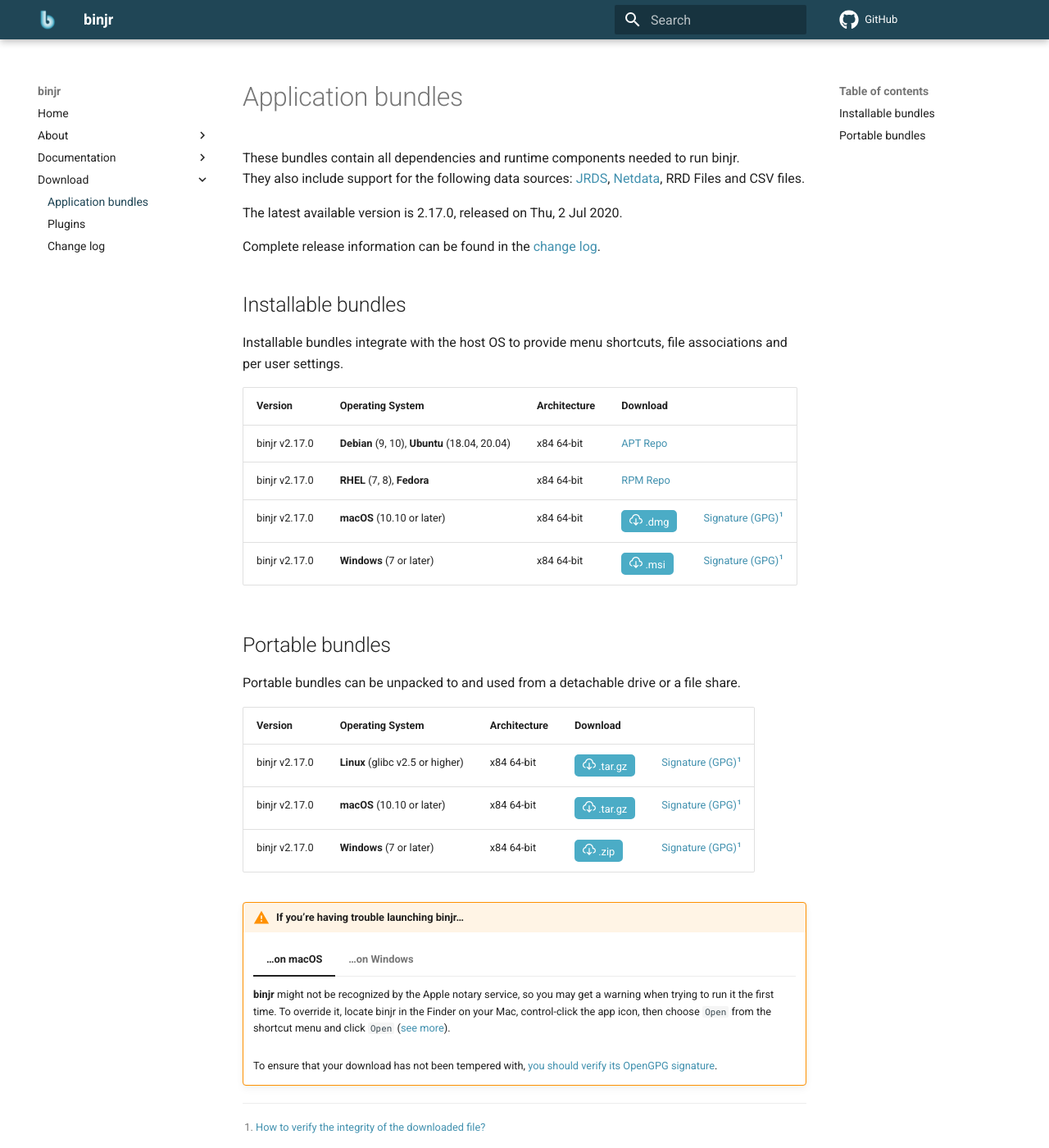
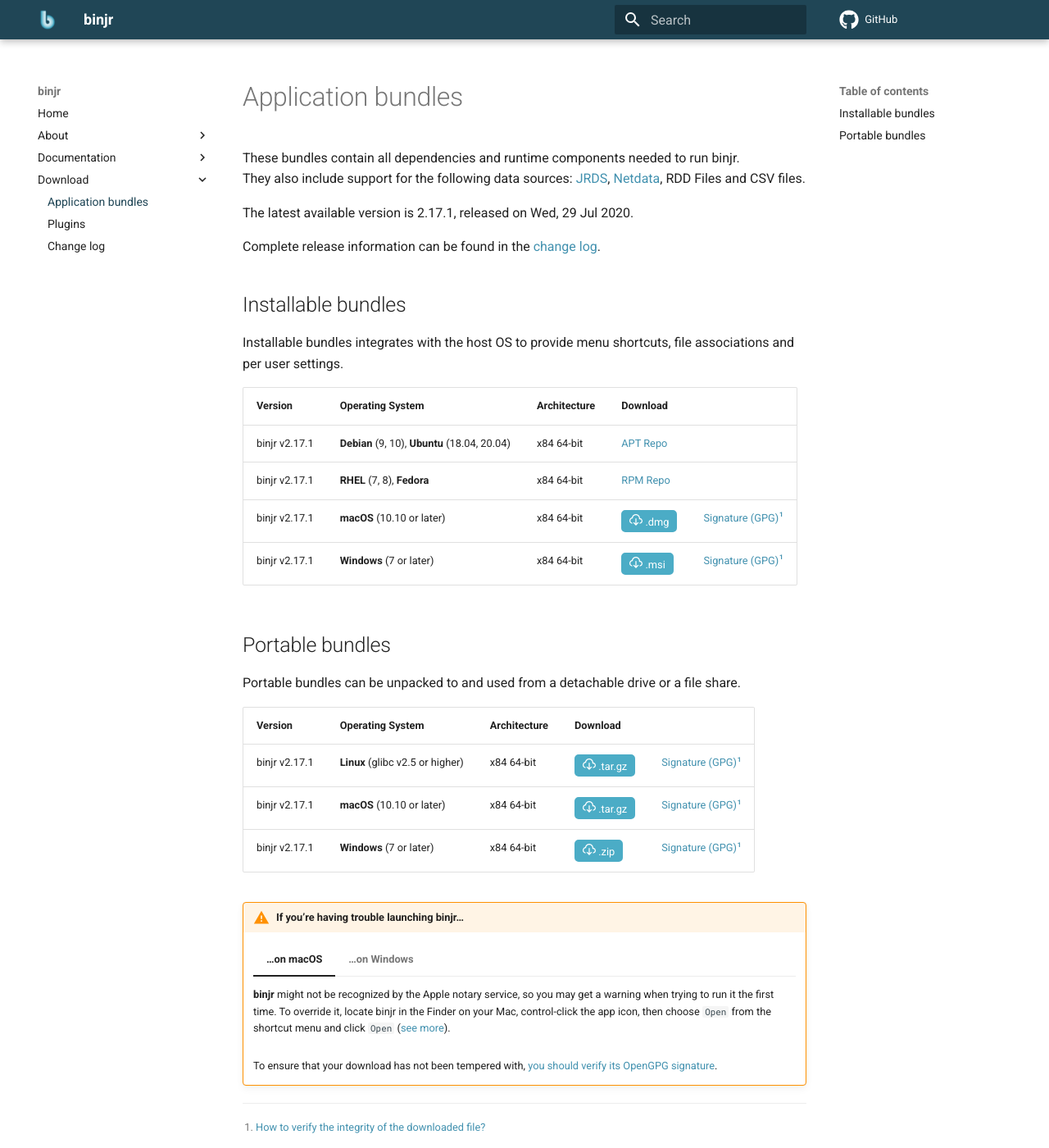
Before and after one commit to binjr/binjr.github.io, an MkDocs documentation site: the page built from docs/download/latest_release.md, in a window 1280 px wide and 1400 px high. Shown: the whole window at 82% size. Built offline with MkDocs 1.6.1 and Material for MkDocs 9.7.7, drawn with Linux system fonts in a browser that asks for light colours; comment, search, counter and statistics services are not loaded.

Commit message:
Release  v2.17.1

```diff
--- a/docs/download/latest_release.md
+++ b/docs/download/latest_release.md
@@ -2,9 +2,9 @@
 
 These bundles contain all dependencies and runtime components needed to run binjr.
 They also include support for the following data sources:
-[JRDS](https://github.com/fbacchella/jrds), [Netdata](https://www.netdata.cloud), RRD Files and CSV files.
+[JRDS](https://github.com/fbacchella/jrds), [Netdata](https://www.netdata.cloud), RDD Files and CSV files.
 
-The latest available version is 2.17.0, released on Thu, 2 Jul 2020.
+The latest available version is 2.17.1, released on Wed, 29 Jul 2020.
 
 Complete release information can be found in the [change log](CHANGELOG.md).
 
@@ -31,14 +31,14 @@
 
 ## Installable bundles
 
-Installable bundles integrate with the host OS to provide menu shortcuts, file associations and per user settings.
+Installable bundles integrates with the host OS to provide menu shortcuts, file associations and per user settings.
 
 |Version     | Operating System       |  Architecture        |  Download  | |
 |----------|----------|----------|------|----|
-| binjr v2.17.0 | **Debian** (9, 10), **Ubuntu** (18.04, 20.04)| x84 64-bit | [APT Repo](https://repos.binjr.eu/apt) |   |
-| binjr v2.17.0 | **RHEL** (7, 8), **Fedora**| x84 64-bit | [RPM Repo](https://repos.binjr.eu/rpm) |   |
-| binjr v2.17.0 | **macOS** (10.10 or later)| x84 64-bit |  [<button ><img alt="" src="../../assets/images/download.svg"> .dmg</button>](https://github.com/binjr/binjr/releases/download/v2.17.0/binjr-2.17.0_mac-x86_64.dmg) | [Signature (GPG)](https://github.com/binjr/binjr/releases/download/v2.17.0/binjr-2.17.0_mac-x86_64.dmg.asc)[^1] |
-| binjr v2.17.0 | **Windows** (7 or later)| x84 64-bit | [<button><img alt="" src="../../assets/images/download.svg"> .msi</button>](https://github.com/binjr/binjr/releases/download/v2.17.0/binjr-2.17.0_windows-amd64.msi) | [Signature (GPG)](https://github.com/binjr/binjr/releases/download/v2.17.0/binjr-2.17.0_windows-amd64.msi.asc)[^1] |
+| binjr v2.17.1 | **Debian** (9, 10), **Ubuntu** (18.04, 20.04)| x84 64-bit | [APT Repo](https://repos.binjr.eu/apt) |   |
+| binjr v2.17.1 | **RHEL** (7, 8), **Fedora**| x84 64-bit | [RPM Repo](https://repos.binjr.eu/rpm) |   |
+| binjr v2.17.1 | **macOS** (10.10 or later)| x84 64-bit |  [<button ><img alt="" src="../../assets/images/download.svg"> .dmg</button>](https://github.com/binjr/binjr/releases/download/v2.17.1/binjr-2.17.1_mac-x86_64.dmg) | [Signature (GPG)](https://github.com/binjr/binjr/releases/download/v2.17.1/binjr-2.17.1_mac-x86_64.dmg.asc)[^1] |
+| binjr v2.17.1 | **Windows** (7 or later)| x84 64-bit | [<button><img alt="" src="../../assets/images/download.svg"> .msi</button>](https://github.com/binjr/binjr/releases/download/v2.17.1/binjr-2.17.1_windows-amd64.msi) | [Signature (GPG)](https://github.com/binjr/binjr/releases/download/v2.17.1/binjr-2.17.1_windows-amd64.msi.asc)[^1] |
 
 ## Portable bundles
 
@@ -46,9 +46,9 @@
 
 |Version     | Operating System       |  Architecture        |  Download  | |
 |----------|----------|----------|------|----|
-| binjr v2.17.0 | **Linux** (glibc v2.5 or higher)| x84 64-bit | [<button ><img alt="" src="../../assets/images/download.svg"> .tar.gz</button>](https://github.com/binjr/binjr/releases/download/v2.17.0/binjr-2.17.0_linux-amd64.tar.gz)| [Signature (GPG)](https://github.com/binjr/binjr/releases/download/v2.17.0/binjr-2.17.0_linux-amd64.tar.gz.asc)[^1]  |
-| binjr v2.17.0 | **macOS** (10.10 or later)| x84 64-bit | [<button ><img alt="" src="../../assets/images/download.svg"> .tar.gz</button>](https://github.com/binjr/binjr/releases/download/v2.17.0/binjr-2.17.0_mac-x86_64.tar.gz) | [Signature (GPG)](https://github.com/binjr/binjr/releases/download/v2.17.0/binjr-2.17.0_mac-x86_64.tar.gz.asc)[^1] |
-| binjr v2.17.0 | **Windows** (7 or later)| x84 64-bit | [<button><img alt="" src="../../assets/images/download.svg"> .zip</button>](https://github.com/binjr/binjr/releases/download/v2.17.0/binjr-2.17.0_windows-amd64.zip)  | [Signature (GPG)](https://github.com/binjr/binjr/releases/download/v2.17.0/binjr-2.17.0_windows-amd64.zip.asc)[^1] |
+| binjr v2.17.1 | **Linux** (glibc v2.5 or higher)| x84 64-bit | [<button ><img alt="" src="../../assets/images/download.svg"> .tar.gz</button>](https://github.com/binjr/binjr/releases/download/v2.17.1/binjr-2.17.1_linux-amd64.tar.gz)| [Signature (GPG)](https://github.com/binjr/binjr/releases/download/v2.17.1/binjr-2.17.1_linux-amd64.tar.gz.asc)[^1]  |
+| binjr v2.17.1 | **macOS** (10.10 or later)| x84 64-bit | [<button ><img alt="" src="../../assets/images/download.svg"> .tar.gz</button>](https://github.com/binjr/binjr/releases/download/v2.17.1/binjr-2.17.1_mac-x86_64.tar.gz) | [Signature (GPG)](https://github.com/binjr/binjr/releases/download/v2.17.1/binjr-2.17.1_mac-x86_64.tar.gz.asc)[^1] |
+| binjr v2.17.1 | **Windows** (7 or later)| x84 64-bit | [<button><img alt="" src="../../assets/images/download.svg"> .zip</button>](https://github.com/binjr/binjr/releases/download/v2.17.1/binjr-2.17.1_windows-amd64.zip)  | [Signature (GPG)](https://github.com/binjr/binjr/releases/download/v2.17.1/binjr-2.17.1_windows-amd64.zip.asc)[^1] |
 
 [^1]: [How to verify the integrity of the downloaded file?](/documentation/verify-signature/)
 
```
Also changed, not shown: docs/download/CHANGELOG.md (+6 -1 lines), 1 other file.
